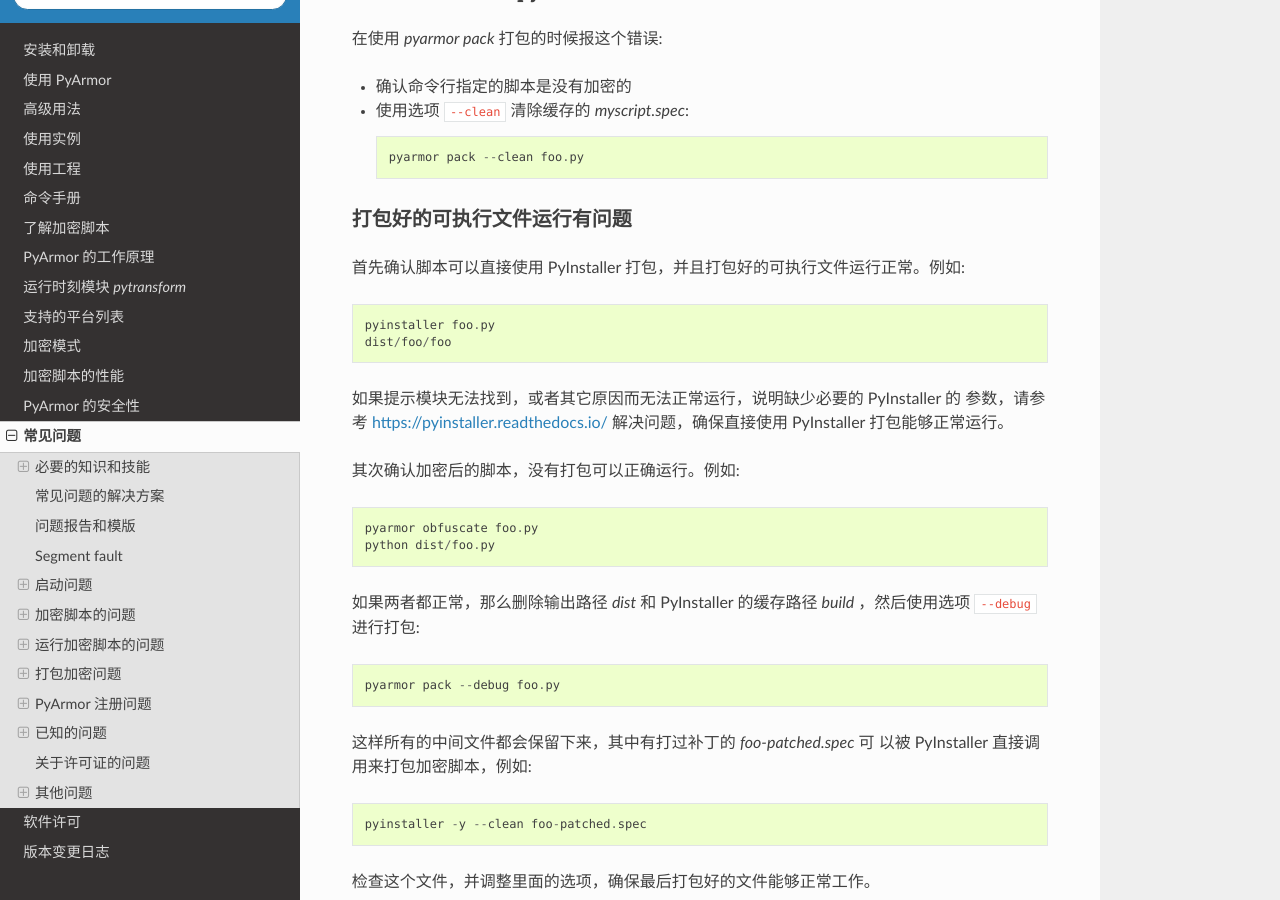
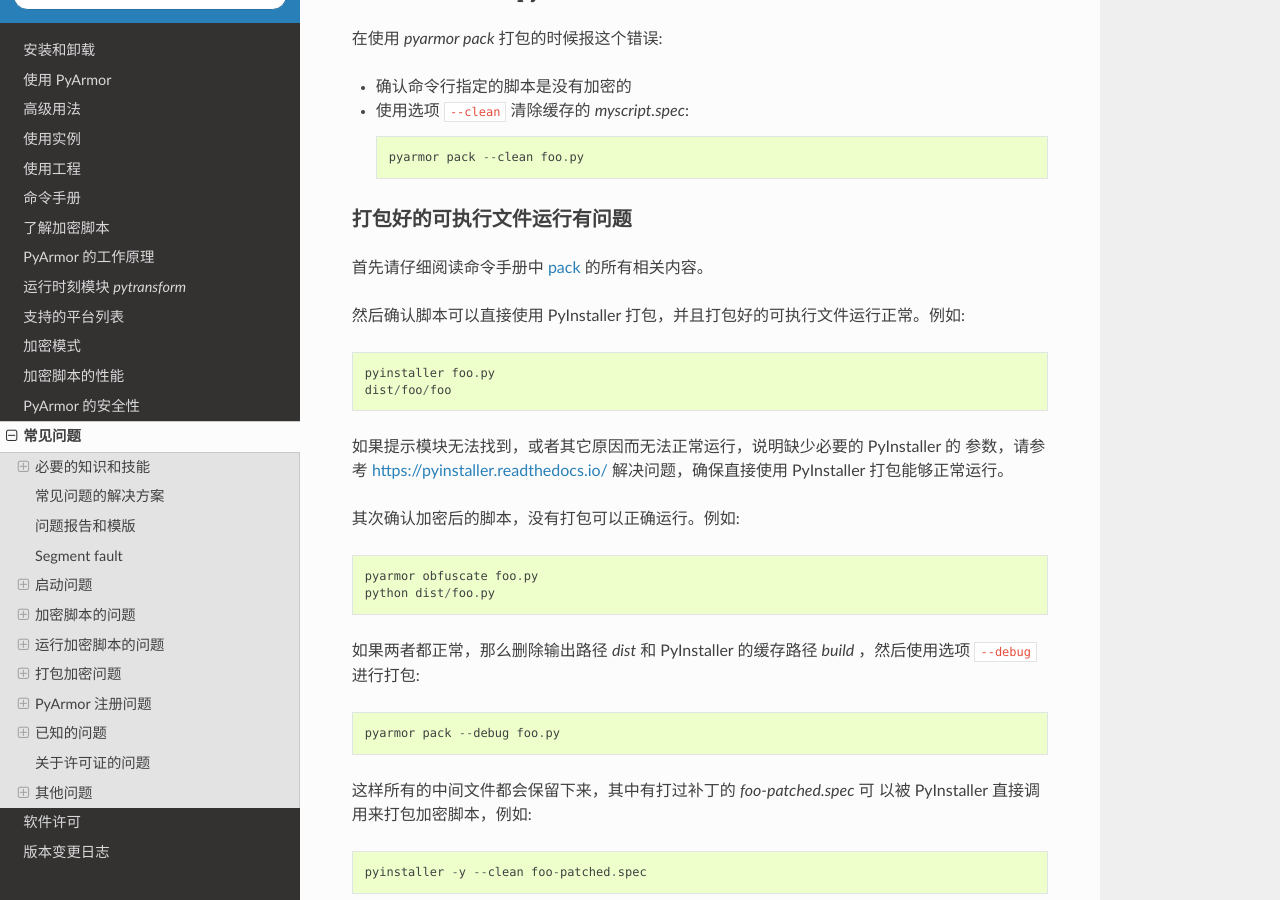
Before and after one commit to dashingsoft/pyarmor-docs-zh, a Sphinx documentation site: the page built from docs/questions.rst, in a window 1280 px wide and 900 px high, scrolled down 15627 px. Built offline with Sphinx 7.4.7 and the Read the Docs theme 2.0.0, drawn with Linux system fonts in a browser that asks for light colours.

Commit message:
Add note for question

```diff
--- a/docs/questions.rst
+++ b/docs/questions.rst
@@ -733,7 +733,9 @@
 打包好的可执行文件运行有问题
 ~~~~~~~~~~~~~~~~~~~~~~~~~~~~
 
-首先确认脚本可以直接使用 PyInstaller 打包，并且打包好的可执行文件运行正常。例如::
+首先请仔细阅读命令手册中 :ref:`pack` 的所有相关内容。
+
+然后确认脚本可以直接使用 PyInstaller 打包，并且打包好的可执行文件运行正常。例如::
 
     pyinstaller foo.py
     dist/foo/foo
```
